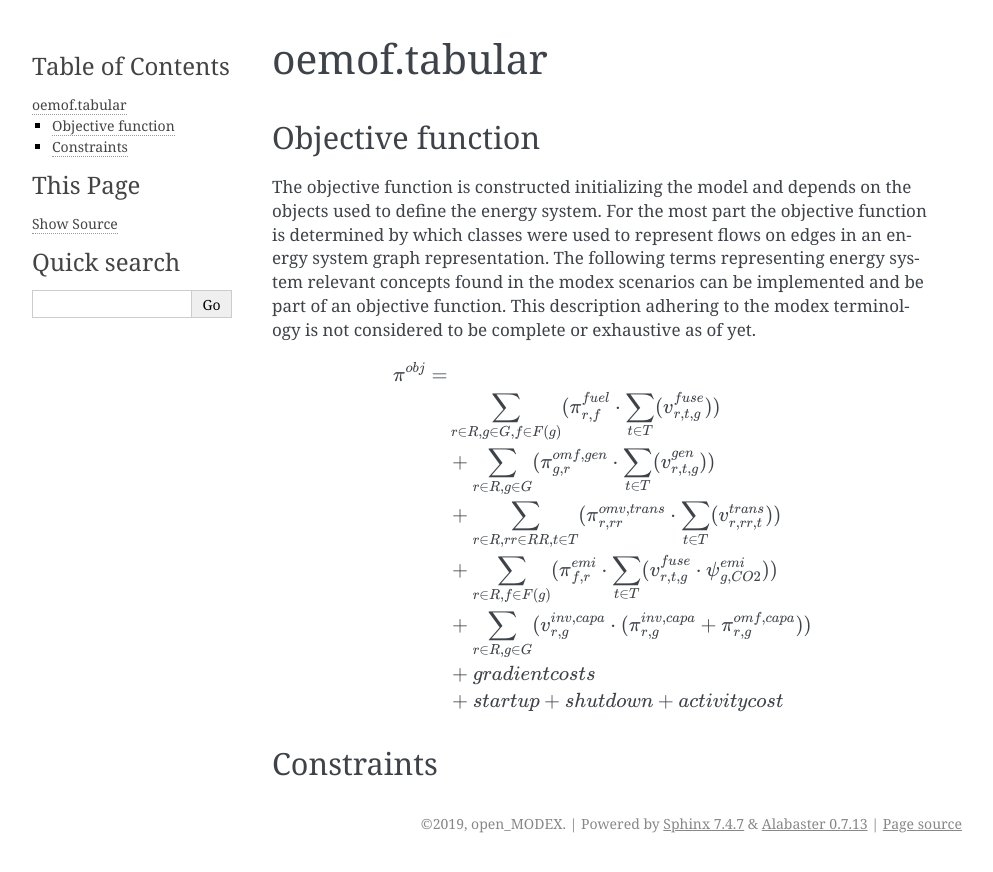
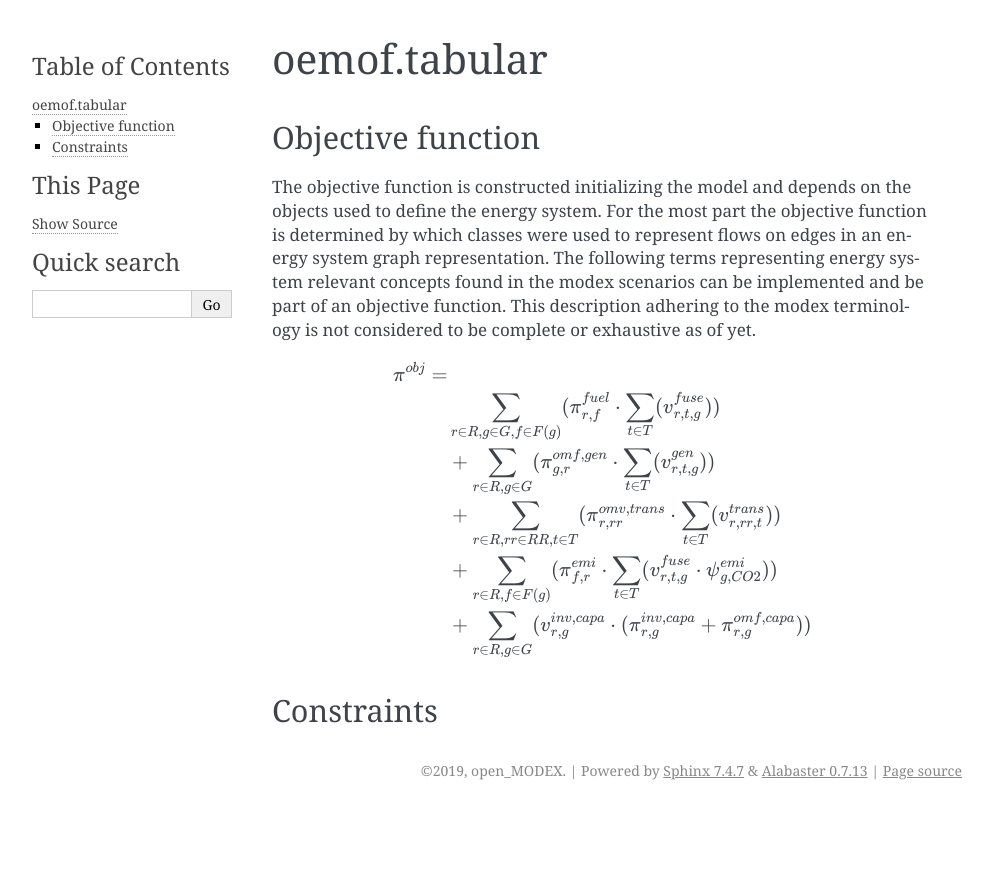
Before and after one commit to open-modex/mathematical-documentation, a Sphinx documentation site: the page built from doc/source/frameworks/oemof.rst, in a window 1280 px wide. Shown: the top 872 px of the page, without its empty margins (148-1141 px from the left). Built offline with Sphinx 7.4.7, drawn with Linux system fonts in a browser that asks for light colours.

Commit message:
Remove non-relevant part oemof objective function
Gradient, shutdown, startup or activity cost are not relevant thus far.

```diff
--- a/doc/source/frameworks/oemof.rst
+++ b/doc/source/frameworks/oemof.rst
@@ -23,9 +23,5 @@ The following terms representing energy system relevant concepts found in the mo
 
     & + \sum_{r\in R, g\in G} ( v^{inv, capa}_{r, g} \cdot ( \pi^{inv, capa}_{r, g} + \pi^{omf, capa}_{r, g} ) )
 
-    & + gradientcosts
-
-    & + startup + shutdown + activity cost
-
 Constraints
 ***********
```
